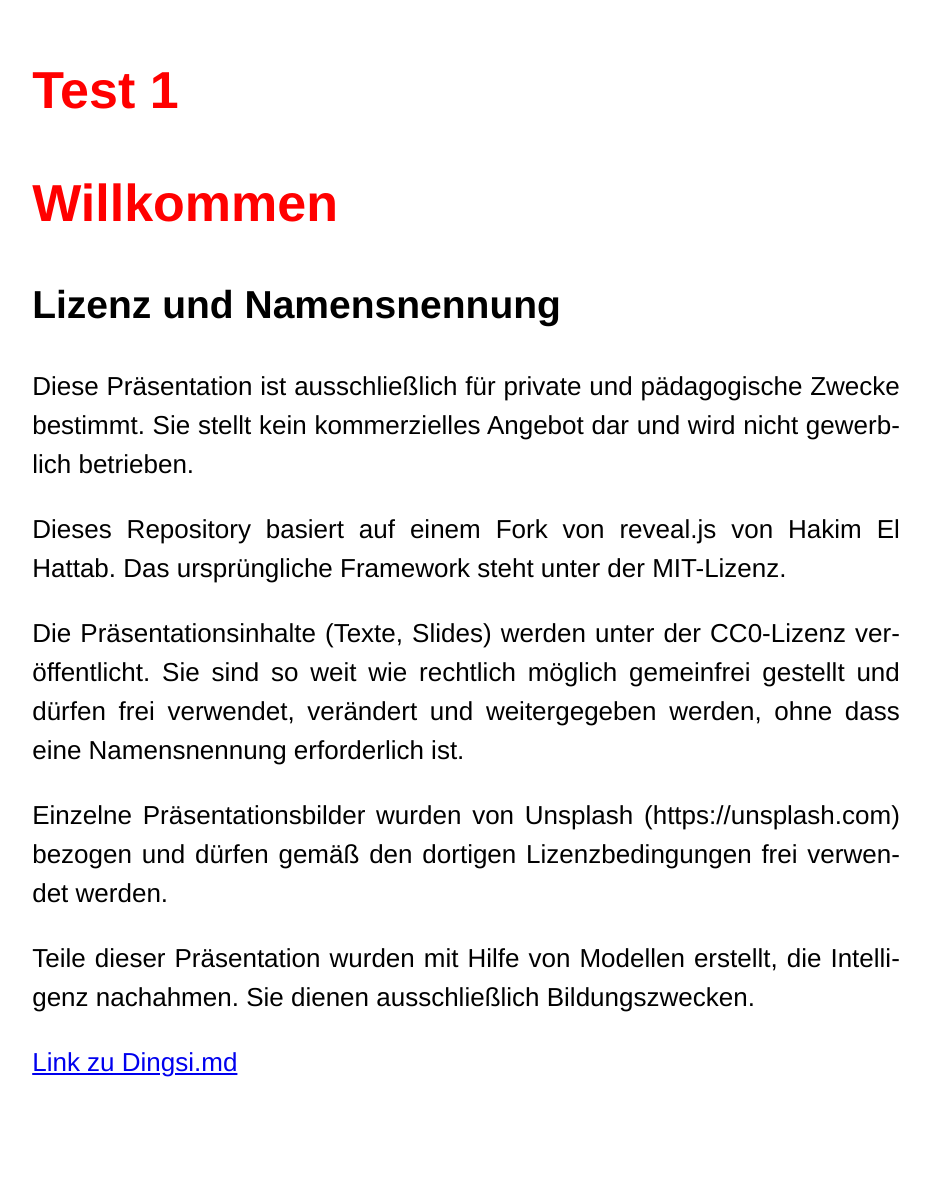
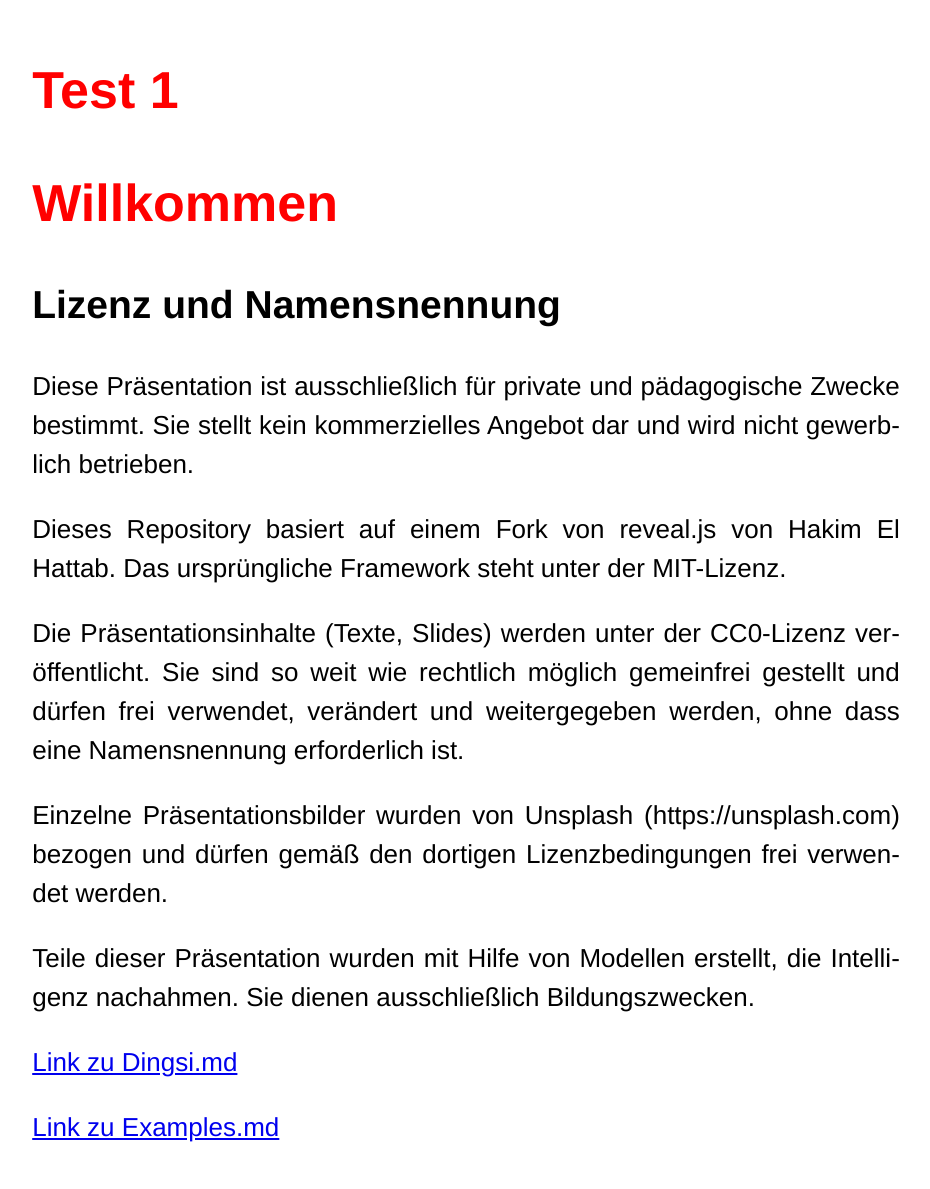
Before and after one commit to MonaLgbt/MonaLgbt.github.io, a Jekyll site: the page built from index.md, in a window 1280 px wide. Shown: the whole page, without its empty margins (174-1104 px from the left). Built offline with Jekyll 4.4.1, drawn with Linux system fonts in a browser that asks for light colours; before the commit the page ends 1124 px from its top, so only the background shows below that.

Commit message:
Update index.md

```diff
--- a/index.md
+++ b/index.md
@@ -18,3 +18,5 @@ Einzelne Präsentationsbilder wurden von Unsplash (https://unsplash.com) bezogen
 Teile dieser Präsentation wurden mit Hilfe von Modellen erstellt, die Intelligenz nachahmen. Sie dienen ausschließlich Bildungszwecken.
 
 [Link zu Dingsi.md](pages/Dingsi.md)
+
+[Link zu Examples.md](pages/Examples.md)
```
